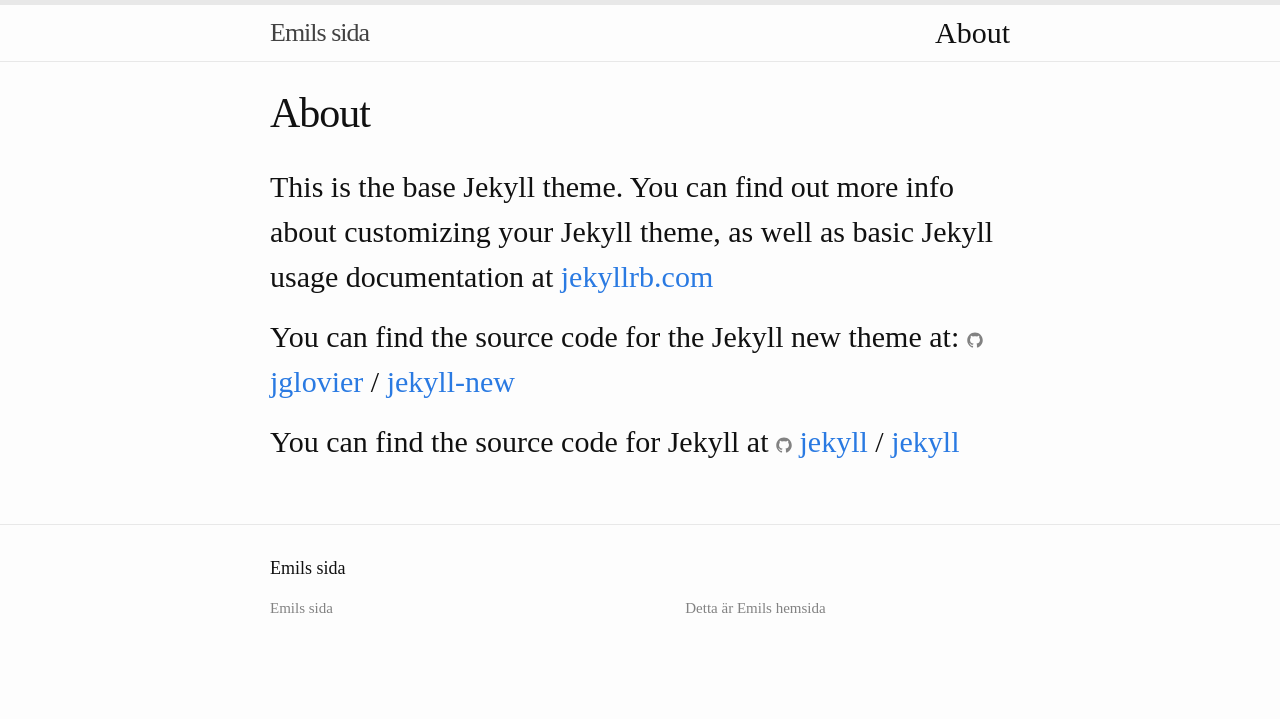
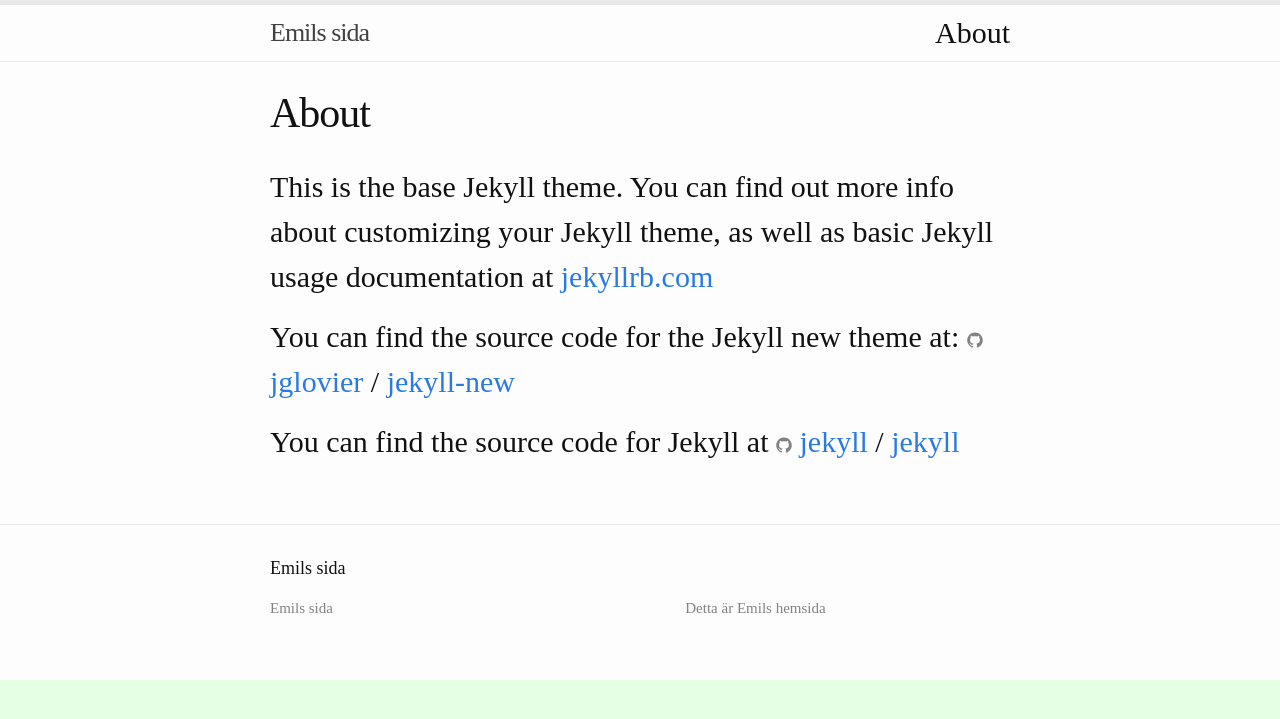
Before and after one commit to bergstrom97/bergstrom97.github.io, a Jekyll site: the page built from about.md, in a window 1280 px wide. Shown: the top 719 px of the page. Built offline with Jekyll 4.4.1, drawn with Linux system fonts in a browser that asks for light colours.

Commit message:
Update main.scss

```diff
--- a/css/main.scss
+++ b/css/main.scss
@@ -28,7 +28,7 @@
 $on-palm:          600px;
 $on-laptop:        800px;
 
-.head {
+html, head {
   background-color: rgba(0, 255, 0, 0.1);
 }
 
```
